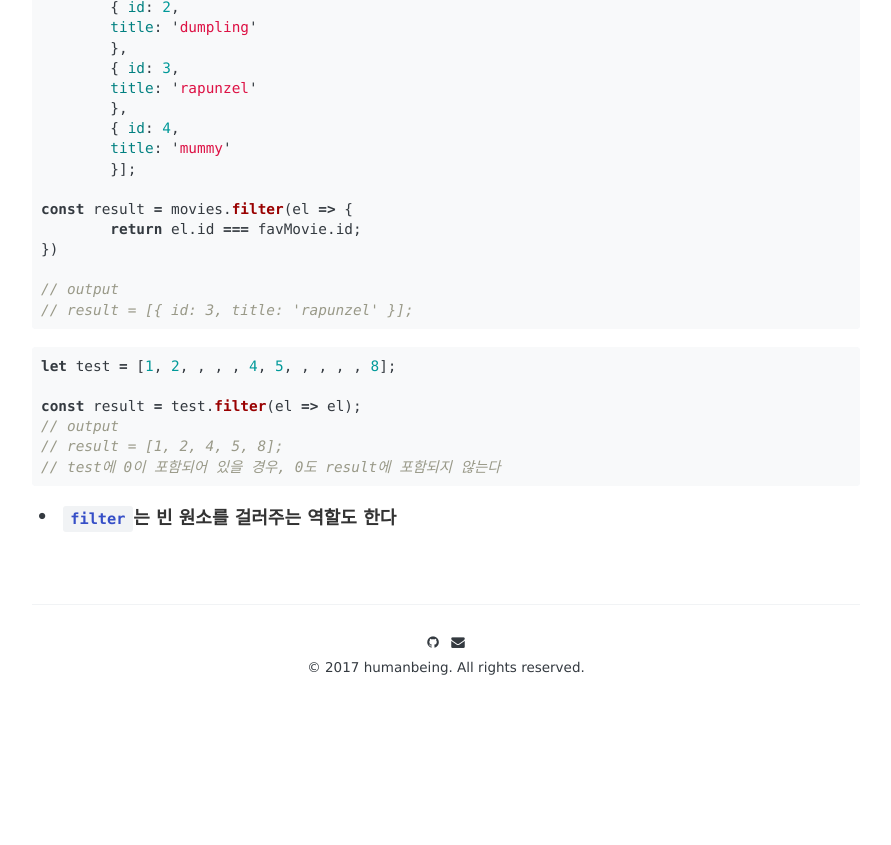
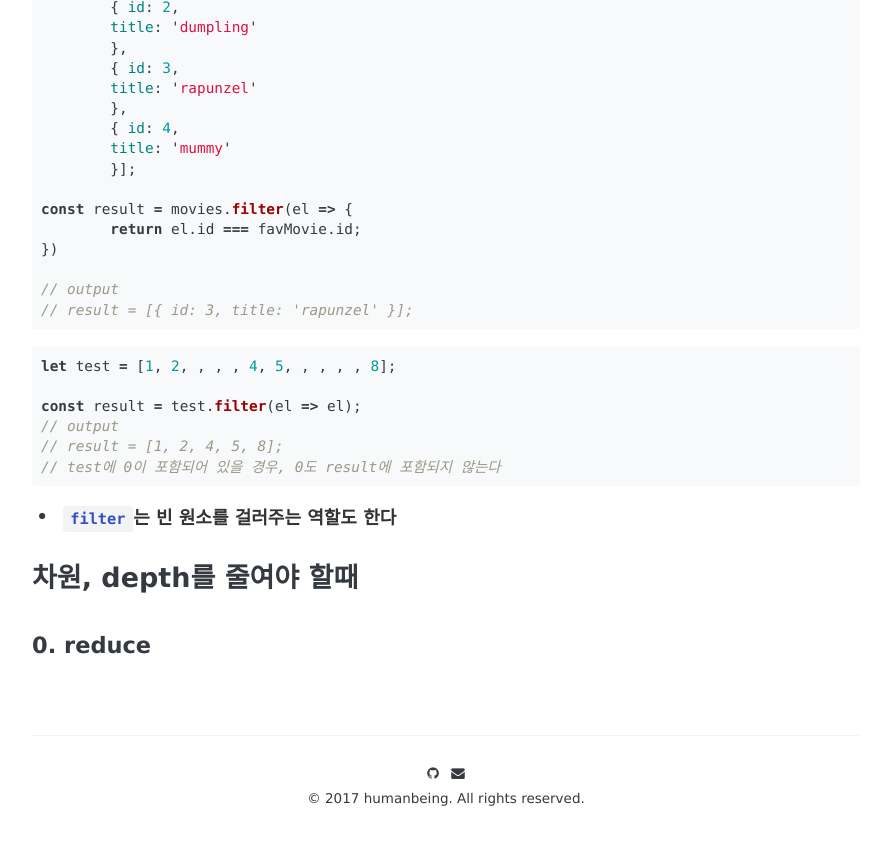
Before and after one commit to originalhumanbeing/originalhumanbeing.github.io, a Jekyll site: the page built from _posts/2019-01-01-arr-methods.md, in a window 1280 px wide and 900 px high, scrolled down 2423 px. Shown: the top 845 px of the window, without its empty margins (194-1085 px from the left). Built offline with Jekyll 4.4.1, drawn with Linux system fonts in a browser that asks for light colours; some web fonts are replaced; comment, search, counter and statistics services are not loaded; before the commit the page ends 3191 px from its top, so only the background shows below that.

Commit message:
arr메소드 추가: reduce

````diff
--- a/_posts/2019-01-01-arr-methods.md
+++ b/_posts/2019-01-01-arr-methods.md
@@ -109,3 +109,7 @@
 // test에 0이 포함되어 있을 경우, 0도 result에 포함되지 않는다
 ```
 - **`filter`는 빈 원소를 걸러주는 역할도 한다**
+
+
+### 차원, depth를 줄여야 할때
+#### 0. reduce
````
